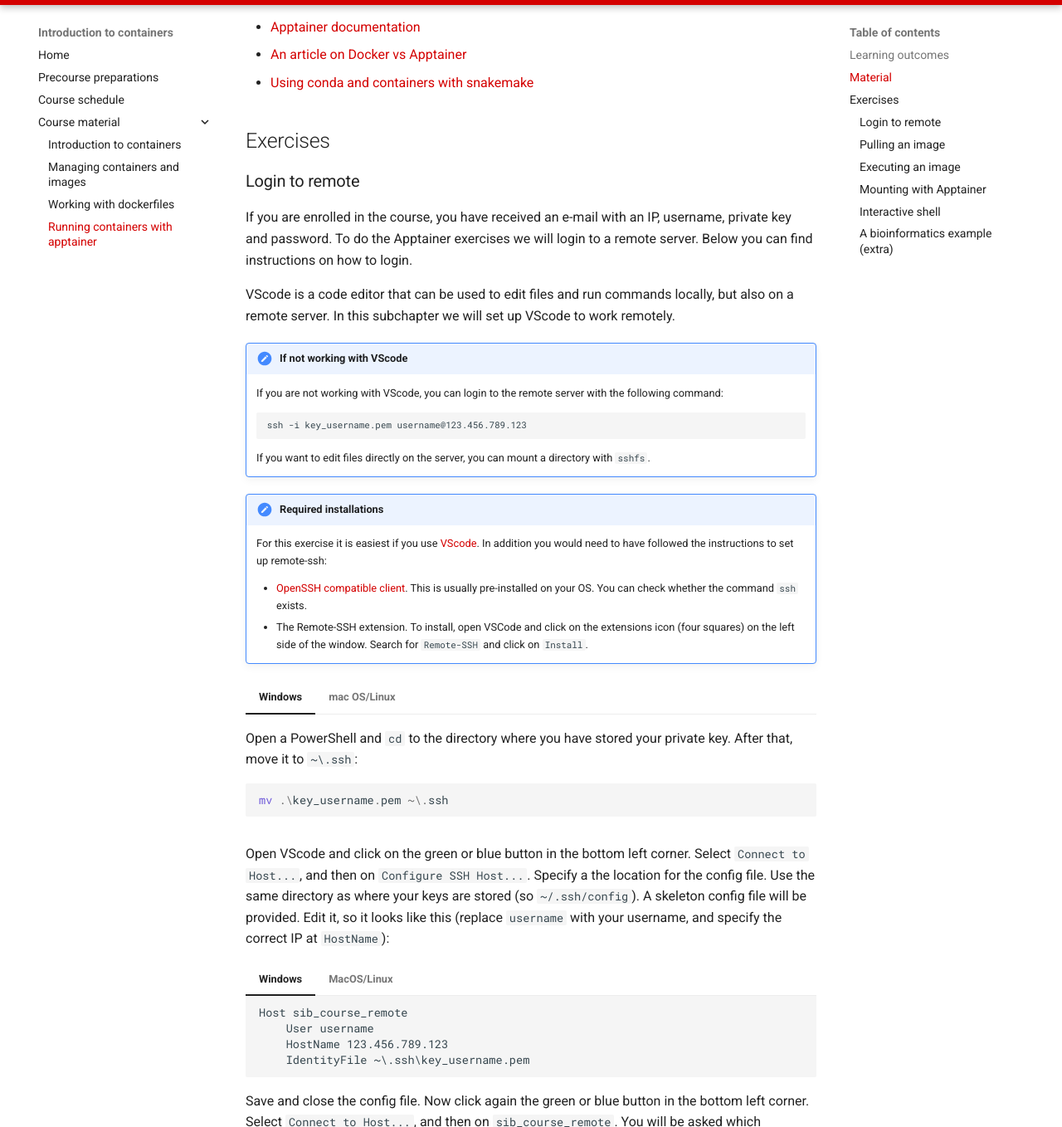
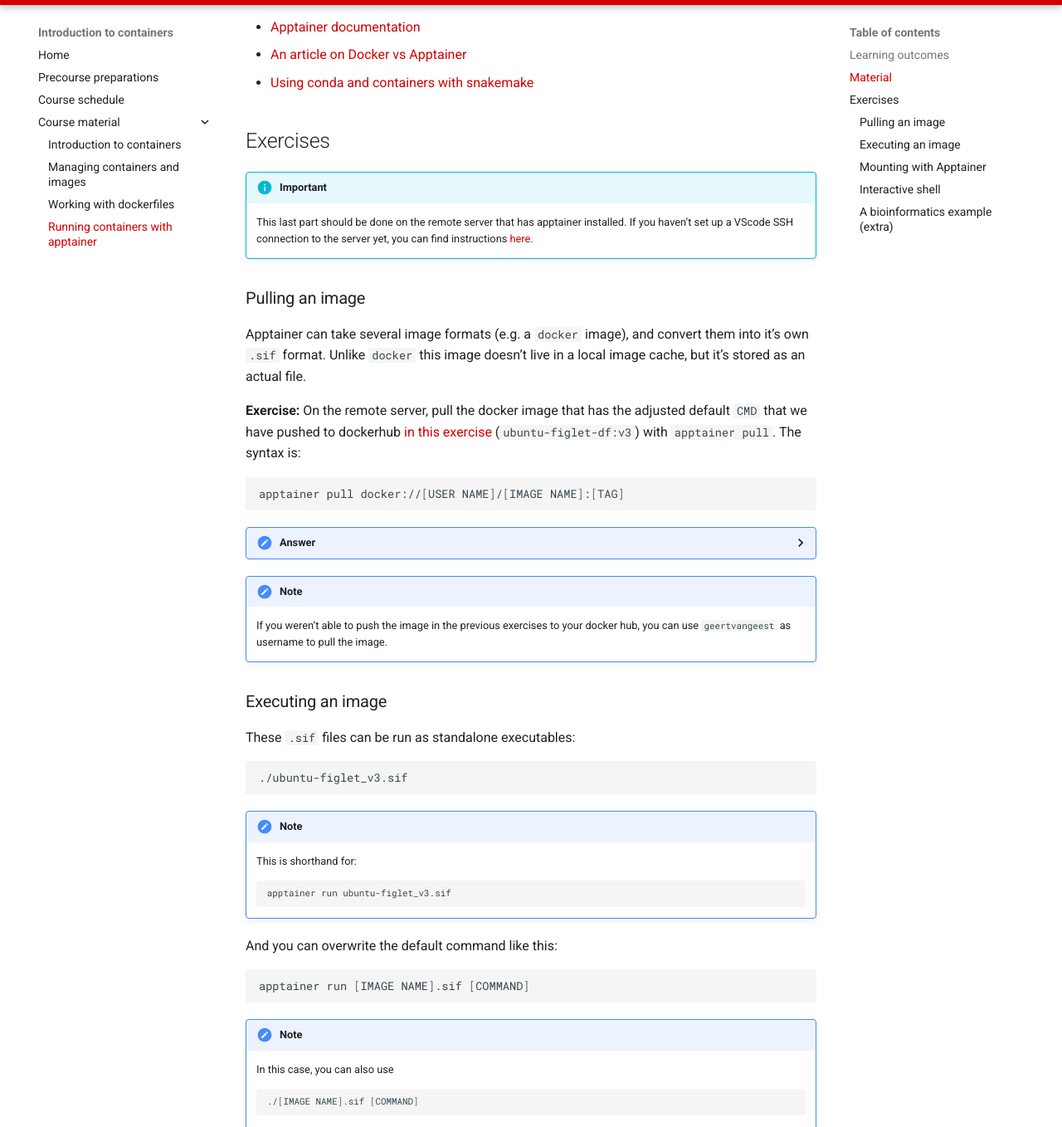
Before and after one commit to sib-swiss/containers-introduction-training, an MkDocs documentation site: the page built from docs/course_material/day1/apptainer.md, in a window 1280 px wide and 1400 px high, scrolled down 925 px, cut to the strip 42-1400 px from the top of the window. Shown: the whole strip at 83% size. Built offline with MkDocs 1.6.1 and Material for MkDocs 9.7.7, drawn with Linux system fonts in a browser that asks for light colours; comment, search, counter and statistics services are not loaded; the version menu is left out; some of the changed text lies outside the part shown.

Commit message:
Remove old SSH instructions

````diff
--- a/docs/course_material/day1/apptainer.md
+++ b/docs/course_material/day1/apptainer.md
@@ -21,60 +21,8 @@
 
 ## Exercises
 
-### Login to remote
-
-If you are enrolled in the course, you have received an e-mail with an IP, username, private key and password. To do the Apptainer exercises we will login to a remote server. Below you can find instructions on how to login.
-
-VScode is a code editor that can be used to edit files and run commands locally, but also on a remote server. In this subchapter we will set up VScode to work remotely.
-
-!!! note "If not working with VScode"
-    If you are not working with VScode, you can login to the remote server with the following command:
-
-    ```sh
-    ssh -i key_username.pem username@123.456.789.123
-    ```
-
-    If you want to edit files directly on the server, you can mount a directory with `sshfs`.
-
-!!! note "Required installations"
-    For this exercise it is easiest if you use [VScode](https://code.visualstudio.com/download). In addition you would need to have followed the instructions to set up remote-ssh:
-
-    - [OpenSSH compatible client](https://code.visualstudio.com/docs/remote/troubleshooting#_installing-a-supported-ssh-client). This is usually pre-installed on your OS. You can check whether the command `ssh` exists.
-    - The Remote-SSH extension. To install, open VSCode and click on the extensions icon (four squares) on the left side of the window. Search for `Remote-SSH` and click on `Install`.
-
-=== "Windows"
-    Open a PowerShell and `cd` to the directory where you have stored your private key. After that, move it to `~\.ssh`:
-
-    ```powershell
-    mv .\key_username.pem ~\.ssh
-    ```
-
-=== "mac OS/Linux"
-    Open a terminal, and `cd` to the directory where you have stored your private key. After that, change the file permissions of the key and move it to `~/.ssh`:
-
-    ```sh
-    chmod 400 key_username.pem
-    mv key_username.pem ~/.ssh
-    ```
-
-Open VScode and click on the green or blue button in the bottom left corner. Select `Connect to Host...`, and then on `Configure SSH Host...`. Specify a the location for the config file. Use the same directory as where your keys are stored (so `~/.ssh/config`). A skeleton config file will be provided. Edit it, so it looks like this (replace `username` with your username, and specify the correct IP at `HostName`):
-
-=== "Windows"
-    ```
-    Host sib_course_remote
-        User username
-        HostName 123.456.789.123
-        IdentityFile ~\.ssh\key_username.pem
-    ```
-=== "MacOS/Linux"
-    ```
-    Host sib_course_remote
-        User username
-        HostName 123.456.789.123
-        IdentityFile ~/.ssh/key_username.pem
-    ```
-
-Save and close the config file. Now click again the green or blue button in the bottom left corner. Select `Connect to Host...`, and then on `sib_course_remote`. You will be asked which operating system is used on the remote. Specify 'Linux'.
+!!! info "Important"
+    This last part should be done on the remote server that has apptainer installed. If you haven't set up a VScode SSH connection to the server yet, you can find instructions [here](../../precourse.md#ssh-connections).
 
 ### Pulling an image
 
````
